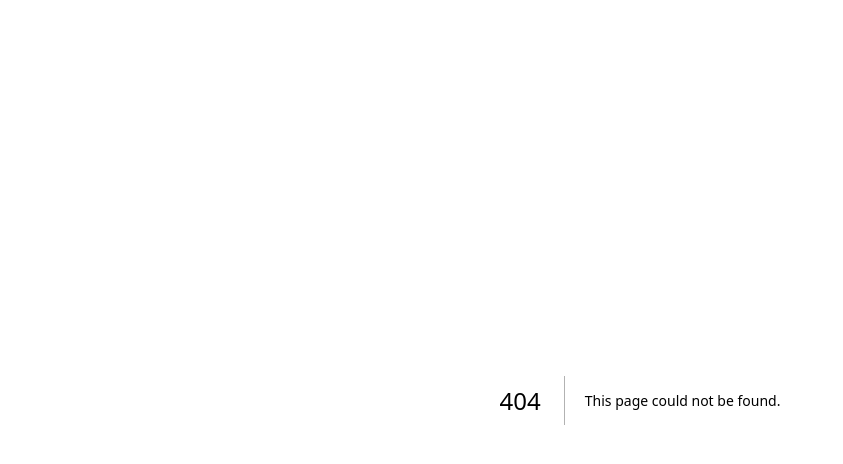
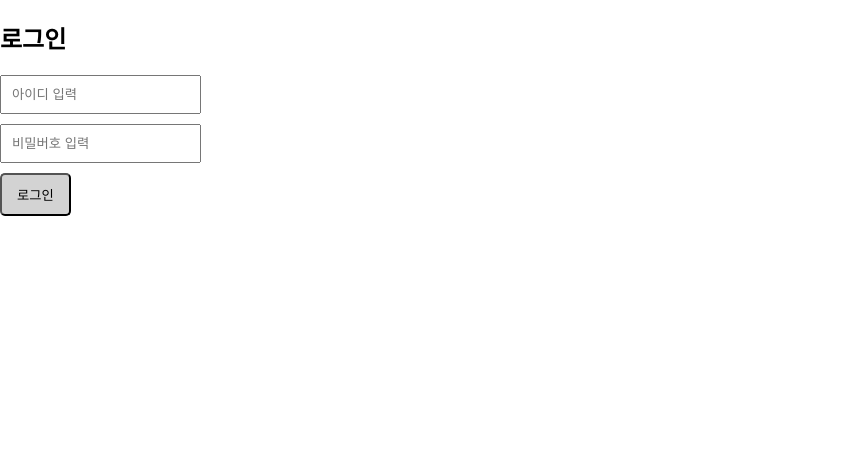
Before and after one commit to INDIRA-JE/next-board-study, a Next.js app: page /login in a window 1280 px wide. Before the commit this address had no page. Shown: the top 464 px of the page, without its empty margins (0-843 px from the left). Built offline with nearby package versions, Linux system fonts and the light colour scheme.

Commit message:
글 작성기능 만들기 2 - 회원가입 숙제 완료(+로그인 페이지 생성)

```diff
--- a/app/globals.css
+++ b/app/globals.css
@@ -22,6 +22,7 @@ body {
   margin: 5px 0px;
 }
 
+// Write, Login Page
 .p-20 {
   padding: 20px;
 }
@@ -35,24 +36,6 @@ button {
   margin-bottom: 10px;
   padding: 10px 15px;
   background: lightgray;
-  border: none;
+  /* border: none; */
   border-radius: 5px;
 }
-
-// Write Page
-.p-20 {
-  padding: 20px;
-}
-input {
-  margin-bottom: 10px;
-  padding: 10px;
-  box-sizing: border-box;
-  display: block;
-}
-button {
-  margin-bottom: 10px;
-  padding: 10px 15px;
-  background: lightgray;
-  border: none;
-  border-radius: 5px;
-}
--- /dev/null
+++ b/app/login/page.js
@@ -0,0 +1,17 @@
+export default function SignUp() {
+  return (
+    <div>
+      <h2>로그인</h2>
+      <form action="/api/login/signup" method="POST">
+        <input name="signup_id" id="id" type="text" placeholder="아이디 입력" />
+        <input
+          name="signup_pw"
+          id="pw"
+          type="password"
+          placeholder="비밀버호 입력"
+        />
+        <button type="submit">로그인</button>
+      </form>
+    </div>
+  );
+}
--- /dev/null
+++ b/pages/api/join/newJoin.js
@@ -0,0 +1,46 @@
+import { connectDB } from "@/util/database";
+
+export default async function join(request, response) {
+  // request 값 확인
+  // console.log("### request.method\n", request.method);
+  // console.log("### request.body\n", request.body);
+  console.log("### 1. request.body.id\n", request.body.id);
+  console.log("### 1. request.body.pw\n", request.body.pw);
+
+  // 변수 설정
+  const db = (await connectDB).db("forum");
+  const findId = await db.collection("account").findOne();
+  const id = request.body.id;
+  const pw = request.body.pw;
+  console.log("### 2. Id\n", id);
+  console.log("### 2-1. pw\n", pw);
+  console.log("### 3. findId\n", findId);
+
+  // 구분
+  if (id === findId.id) {
+    return response.status(500).json("아이디 중복~!");
+  } else if (id == "") {
+    console.log("ㅇㅇㅇㅇㅇㅇㅇㅇㅇㅇㅇㅇㅇㅇㅇ");
+    return response.status(500).json("아이디 입력 하자~!");
+  } else if (pw == "") {
+    return response.status(500).json("비번 입력 하자~!");
+  }
+
+  // DB에 보관 기능
+  let result = await db.collection("account").insertOne(request.body);
+
+  // 회원가입 성공시 -> 로그인 화면으로
+  return response.status(200).redirect(302, "/login");
+}
+
+/*
+  1. 유저가 아이디 비번을 서버로 보내면
+    request
+  2. 서버는 유저 아이디를 db에서 findOne() 합니다
+    DB에서 유저 아이디를 findOne()
+  3. 결과가 있으면 /실패 페이지 보여주기
+      DB에 id가 있으면 -> 실패 페이지
+  4. 결과가 없으면 db에 아이디와 비번을 저장해주기
+      DB에 id가 없으면 -> id, pw 저장해주기
+    4-1. 회원가입 완료시 -> login 화면으로 이동
+*/
--- /dev/null
+++ b/pages/api/login/signup.js
@@ -0,0 +1,3 @@
+export default function SignUp(request, response) {
+  console.log(request.body);
+}
```
Also changed, not shown: app/join/failed/page.js (added, +7 -0 lines), app/join/page.js (added, +12 -0 lines).
